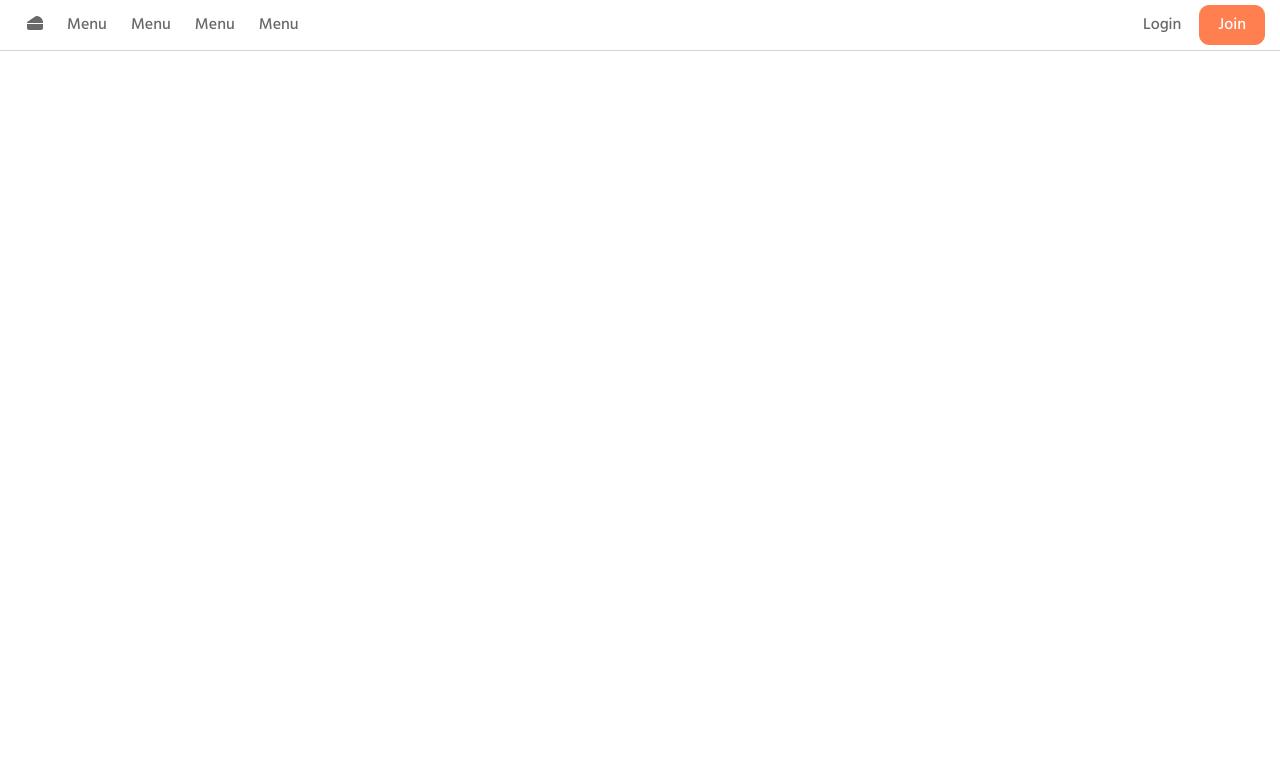
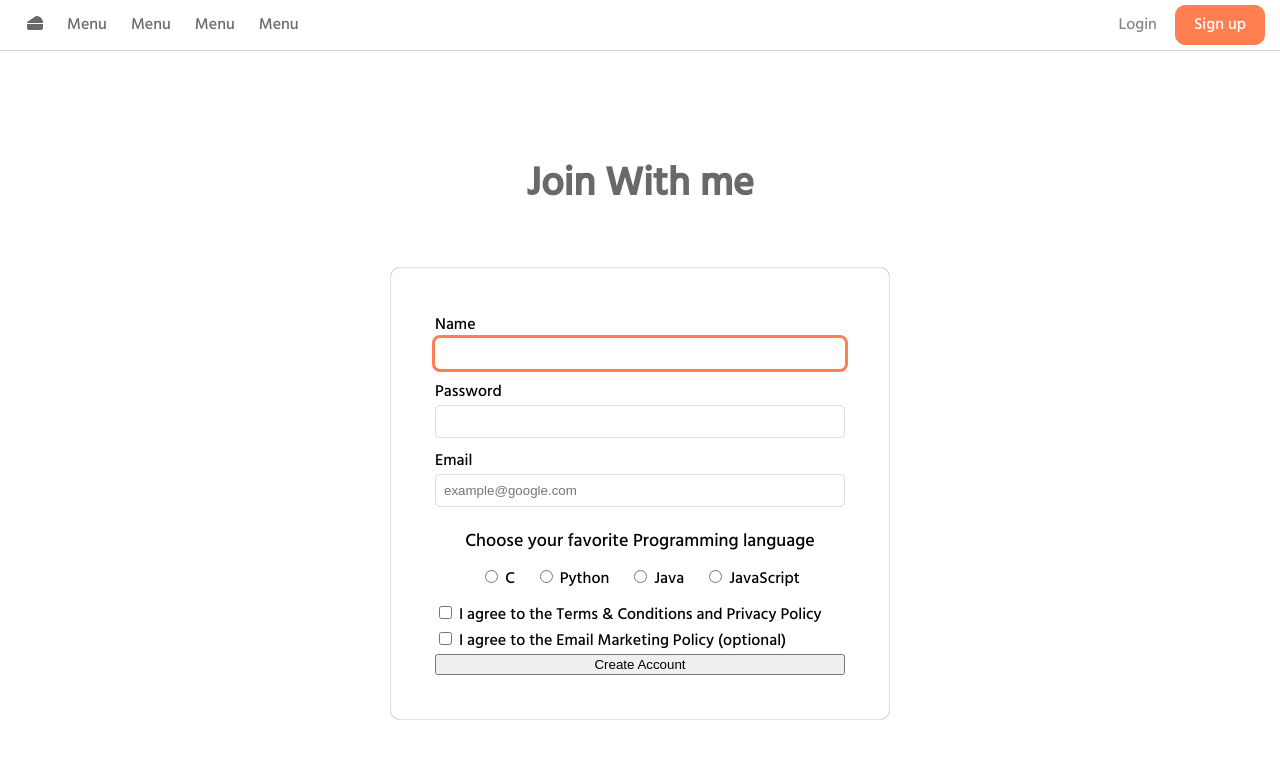
Before and after one commit to joooonis/NomardCoderClone, a plain HTML site: page signup.html in a window 1280 px wide. Drawn offline with Linux system fonts and the light colour scheme; a web font is replaced by a local one.

Commit message:
Feat : Sign up 페이지 구현중
HTML form, input r관련 element 및 CSS flexbox에 관한 내용 공부

```diff
--- a/main.css
+++ b/main.css
@@ -9,14 +9,30 @@ a {
 }
 
 ul {
-  margin: 0px;
-  padding: 0px;
+  margin: 0;
+  padding: 0;
 }
 
 li {
-  padding: 0px;
-  margin: 0px;
+  padding: 0;
+  margin: 0;
   list-style: none;
+}
+
+form {
+  display: flex;
+  flex-direction: column;
+}
+
+p {
+  padding: 0;
+  margin: 0;
+}
+
+.flex__container {
+  display: flex;
+  flex-direction: column;
+  align-items: center;
 }
 
 .navbar {
@@ -26,6 +42,11 @@ li {
   color: dimgray;
   border-bottom: 1px solid lightgray;
   padding: 5px 0px;
+
+  position: fixed;
+  top: 0;
+  left: 0;
+  right: 0;
 }
 
 .nav__left {
@@ -91,6 +112,11 @@ li {
   opacity: 0.8;
 }
 
+.inactive__btn {
+  cursor: pointer;
+  opacity: 0.8;
+}
+
 @media screen and (max-width: 1280px) {
   .navbar {
     justify-content: space-between;
@@ -116,3 +142,59 @@ li {
     padding: 5px 15px;
   }
 }
+
+.sign__up {
+  display: flex;
+  flex-direction: column;
+  width: 500px;
+  padding: 120px 150px;
+}
+
+.formbox {
+  padding: 45px;
+  border-radius: 10px;
+  box-shadow: inset 0 0 1.5px dimgray;
+}
+
+.sign__up h2 {
+  text-align: center;
+  font-size: 250%;
+  margin-bottom: 50px;
+  color: dimgray;
+}
+
+.sign__up .input__text {
+  padding: 8px;
+  margin-bottom: 10px;
+  border: 1px solid gainsboro;
+  border-radius: 5px;
+}
+
+.sign__up input {
+  transition: outline 0.1s;
+}
+
+.sign__up input:focus {
+  border: none;
+  outline: 3px solid coral;
+}
+
+.fav__language__p {
+  text-align: center;
+  font-size: large;
+  padding: 10px;
+}
+
+.radio__inputs {
+  display: flex;
+  flex-wrap: no wrap;
+  align-self: center;
+}
+
+.radio__inputs div {
+  padding: 0px 10px;
+}
+
+.checkbox__inputs {
+  padding-top: 10px;
+}
--- a/signup.html
+++ b/signup.html
@@ -18,6 +18,7 @@
     <title>LAB2</title>
   </head>
   <body>
+    <div class="flex__container">
       <nav class="navbar">
         <div class="bar"><i class="fa-solid fa-bars"></i></div>
         <div class="nav__left">
@@ -31,7 +32,7 @@
         </div>
         <div class="nav__right">
           <li class="inactive__btn">Login</li>
-        <li class="active__btn">Join</li>
+          <li class="active__btn"><a href="login.html">Sign up</a></li>
         </div>
       </nav>
       <ul class="menu__drop__down">
@@ -40,5 +41,91 @@
         <li>Menu</li>
         <li>Menu</li>
       </ul>
+      <div class="sign__up">
+        <h2>Join With me</h2>
+        <div class="formbox">
+          <form>
+            <label for="name">Name</label>
+            <input
+              class="input__text"
+              id="name"
+              name="name"
+              type="text"
+              autofocus
+              required
+            />
+
+            <label for="password">Password</label>
+            <input
+              class="input__text"
+              id="password"
+              name="password"
+              type="text"
+              required
+            />
+            <label for="email">Email</label>
+            <input
+              class="input__text"
+              id="email"
+              name="email"
+              type="text"
+              placeholder="example@google.com"
+            />
+            <p class="fav__language__p">
+              Choose your favorite Programming language
+            </p>
+
+            <div class="radio__inputs">
+              <div>
+                <input type="radio" id="c" name="fav_language" value="C" />
+                <label for="c">C</label>
+              </div>
+              <div>
+                <input
+                  type="radio"
+                  id="python"
+                  name="fav_language"
+                  value="Python"
+                />
+                <label for="python">Python</label>
+              </div>
+              <div>
+                <input
+                  type="radio"
+                  id="java"
+                  name="fav_language"
+                  value="Java"
+                />
+                <label for="java">Java</label>
+              </div>
+              <div>
+                <input
+                  type="radio"
+                  id="javascript"
+                  name="fav_language"
+                  value="JavaScript"
+                />
+                <label for="javascript">JavaScript</label>
+              </div>
+            </div>
+            <div class="checkbox__inputs">
+              <div>
+                <input type="checkbox" id="consent1" name="consent1" />
+                <label for="consent1">
+                  I agree to the Terms & Conditions and Privacy Policy</label
+                >
+              </div>
+              <div>
+                <input type="checkbox" id="consent2" name="consent2" />
+                <label for="consent2">
+                  I agree to the Email Marketing Policy (optional)</label
+                >
+              </div>
+            </div>
+            <button>Create Account</button>
+          </form>
+        </div>
+      </div>
+    </div>
   </body>
 </html>
```
Also changed, not shown: login.html (+1 -1 lines). Lines whose indentation alone changed are shown as unchanged.
